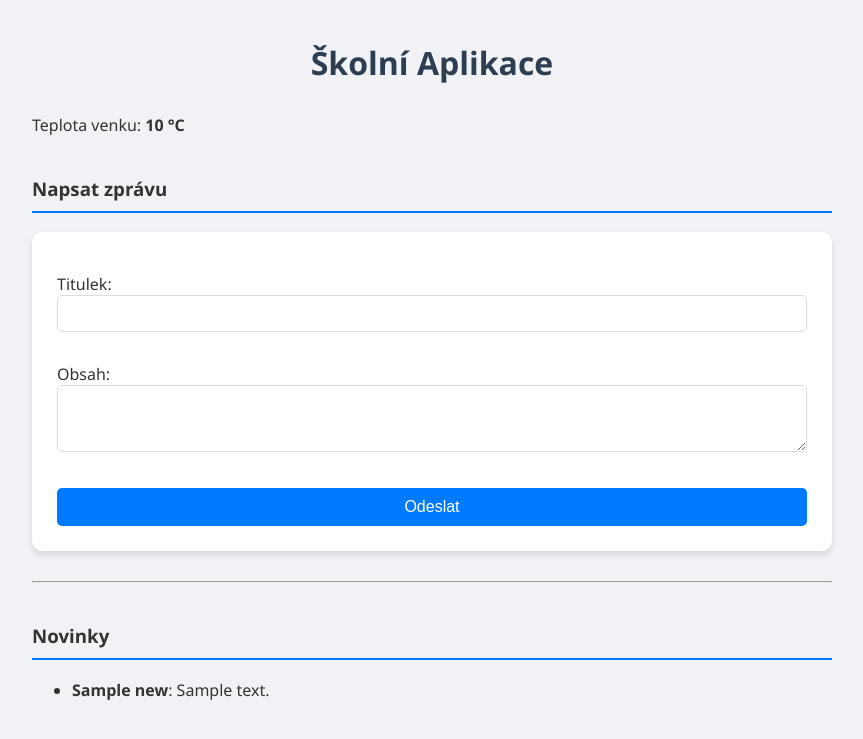
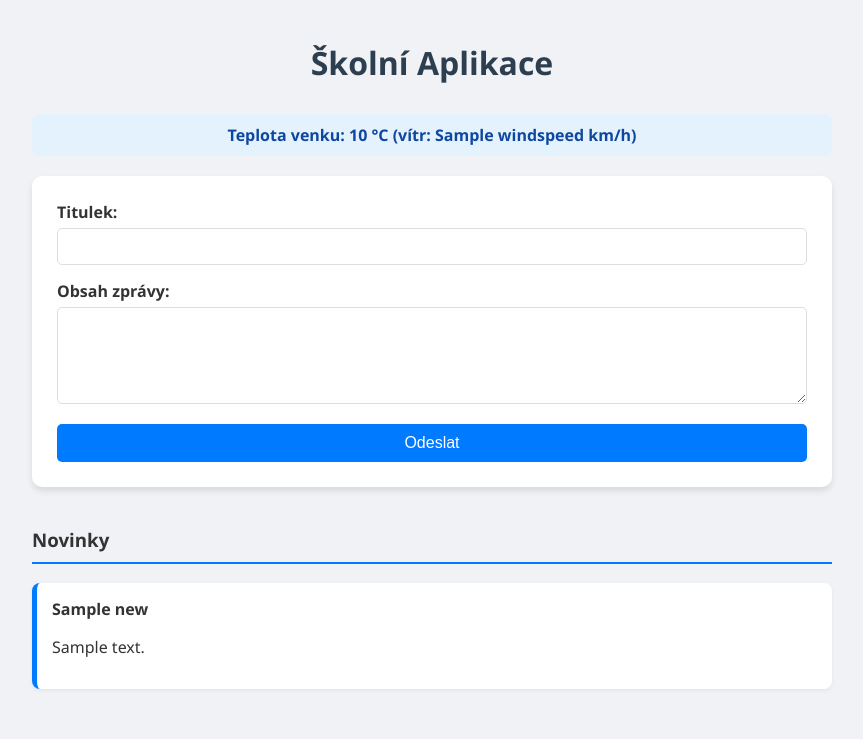
Before and after one commit to tomasgebauer00/Projekt-OS-22.1, a Flask app: page / in a window 1280 px wide. Shown: the top 739 px of the page, without its empty margins (208-1071 px from the left). Run offline with Flask 3, Linux system fonts and the light colour scheme; tables that the repository leaves empty hold one stand-in row (values such as "Sample post"); a database or web service that is not in the repository returns one stand-in record (values such as "Sample title"); data that the repository does not hold is empty.

Commit message:
Smazani base.html a uprava indexu

```diff
--- a/templates/index.html
+++ b/templates/index.html
@@ -1,37 +1,40 @@
 <!DOCTYPE html>
-<html>
+<html lang="cs">
 <head>
-    <link rel="stylesheet" href="{{ url_for('static', filename='style.css') }}">
-    <title>SŠPU App</title>
+    <meta charset="UTF-8">
+    <meta name="viewport" content="width=device-width, initial-scale=1.0">
+    <title>Školní Aplikace</title>
     <link rel="stylesheet" href="{{ url_for('static', filename='style.css') }}">
 </head>
 <body>
-    <div class="container">
+
     <h1>Školní Aplikace</h1>
 
     {% if weather %}
-        <div class="weather">
-            Teplota venku: <strong>{{ weather.temperature }} °C</strong>
+    <div class="weather-box">
+        Teplota venku: {{ weather.temperature }} °C (vítr: {{ weather.windspeed }} km/h)
     </div>
     {% endif %}
 
-        <div class="form-box">
-            <h3>Napsat zprávu</h3>
     <form method="POST">
         {{ form.hidden_tag() }}
-                <p>Titulek: {{ form.title(size=30) }}</p>
-                <p>Obsah: {{ form.content(cols=35, rows=3) }}</p>
+
+        <label>Titulek:</label>
+        {{ form.title(size=32) }}
+
+        <label>Obsah zprávy:</label>
+        {{ form.content(rows=5) }}
+
         {{ form.submit() }}
     </form>
+
+    <h3>Novinky</h3>
+    {% for item in news %}
+    <div class="news-item">
+        <strong>{{ item.title }}</strong>
+        <p>{{ item.content }}</p>
     </div>
+    {% endfor %}
 
-        <hr>
-        <h3>Novinky</h3>
-        <ul>
-            {% for n in news %}
-            <li><strong>{{ n.title }}</strong>: {{ n.content }}</li>
-            {% endfor %}
-        </ul>
-    </div>
 </body>
 </html>
```
Lines whose indentation alone changed are shown as unchanged.
